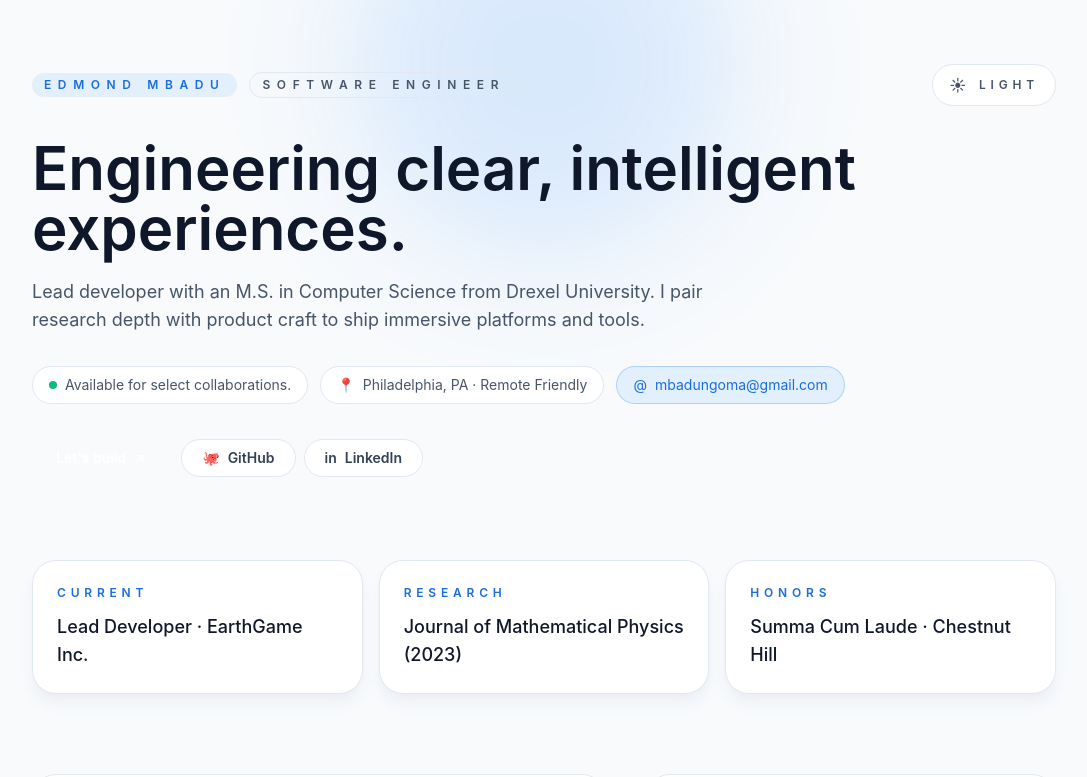
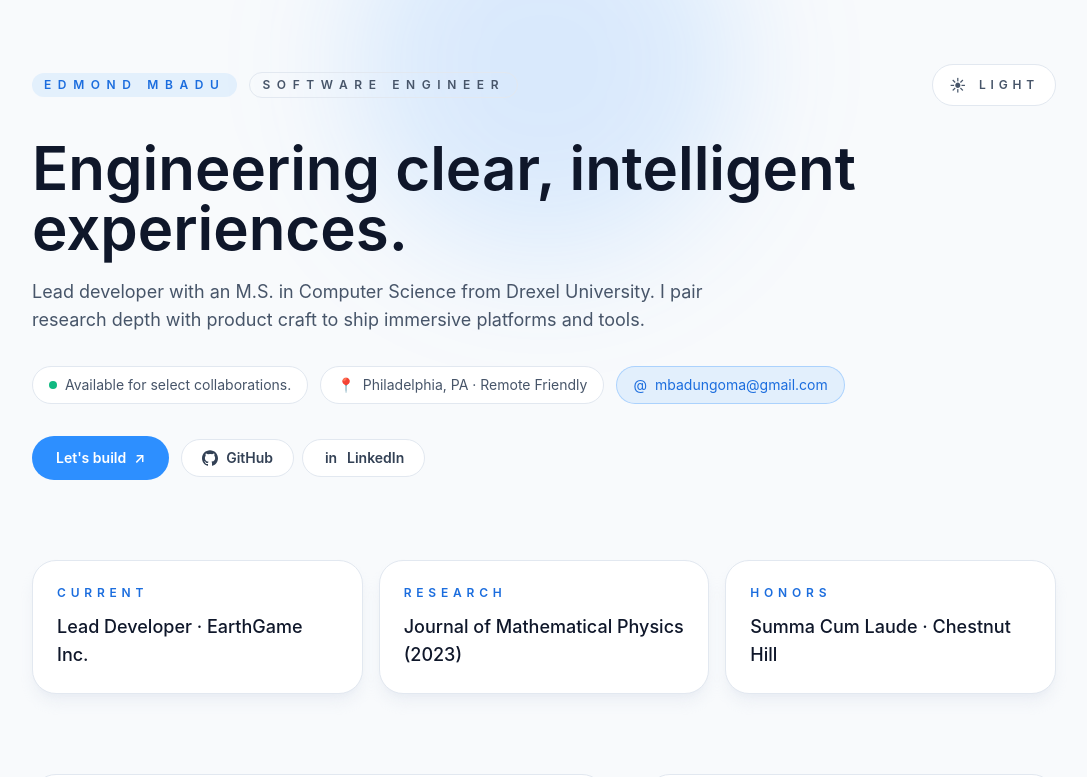
Before and after one commit to EdmondMbadu/edmond-portfolio, an Angular app: page / in a window 1280 px wide. Shown: the top 777 px of the page, without its empty margins (96-1183 px from the left). Built offline with nearby package versions, Linux system fonts and the light colour scheme.

Commit message:
added github logo

```diff
--- a/src/app/pages/portfolio/portfolio.component.html
+++ b/src/app/pages/portfolio/portfolio.component.html
@@ -58,7 +58,7 @@
 
       <div class="flex flex-wrap items-center gap-3">
         <a
-          class="inline-flex items-center gap-2 rounded-full bg-brand-600 px-6 py-3 text-sm font-semibold text-white transition hover:bg-brand-500 focus-visible:outline focus-visible:outline-2 focus-visible:outline-offset-2 focus-visible:outline-brand-300 dark:bg-brand-500 dark:hover:bg-brand-400"
+          class="inline-flex items-center gap-2 rounded-full bg-brand-600 px-6 py-3 text-sm font-semibold text-white transition hover:bg-brand-500 focus-visible:outline focus-visible:outline-2 focus-visible:outline-offset-2 focus-visible:outline-brand-300 bg-brand-500 hover:bg-brand-700 dark:hover:bg-brand-400"
           [href]="'mailto:' + hero.email"
         >
           Let&apos;s build
@@ -72,7 +72,22 @@
             rel="noreferrer"
             target="_blank"
           >
-            <span aria-hidden="true">{{ social.icon }}</span>
+            <span aria-hidden="true" class="flex h-4 w-4 items-center justify-center">
+              <ng-container [ngSwitch]="social.name">
+                <svg
+                  *ngSwitchCase="'GitHub'"
+                  aria-hidden="true"
+                  class="h-4 w-4"
+                  viewBox="0 0 24 24"
+                  fill="currentColor"
+                >
+                  <path
+                    d="M12 .297c-6.63 0-12 5.373-12 12 0 5.303 3.438 9.8 8.205 11.387.6.113.82-.258.82-.577v-2.234c-3.338.726-4.033-1.416-4.033-1.416-.546-1.387-1.333-1.757-1.333-1.757-1.09-.745.082-.73.082-.73 1.205.084 1.838 1.236 1.838 1.236 1.07 1.835 2.807 1.305 3.492.998.108-.775.418-1.305.762-1.606-2.665-.304-5.466-1.332-5.466-5.93 0-1.31.469-2.38 1.235-3.22-.123-.303-.535-1.523.117-3.176 0 0 1.008-.322 3.3 1.23a11.5 11.5 0 013.003-.404c1.02.005 2.046.138 3.003.404 2.29-1.552 3.297-1.23 3.297-1.23.653 1.653.24 2.873.117 3.176.77.84 1.233 1.91 1.233 3.22 0 4.61-2.804 5.624-5.476 5.921.43.372.823 1.102.823 2.222v3.293c0 .322.218.694.825.576C20.565 22.092 24 17.592 24 12.297c0-6.627-5.373-12-12-12"
+                  />
+                </svg>
+                <span *ngSwitchDefault>{{ social.icon }}</span>
+              </ng-container>
+            </span>
             {{ social.name }}
           </a>
         </div>
```
